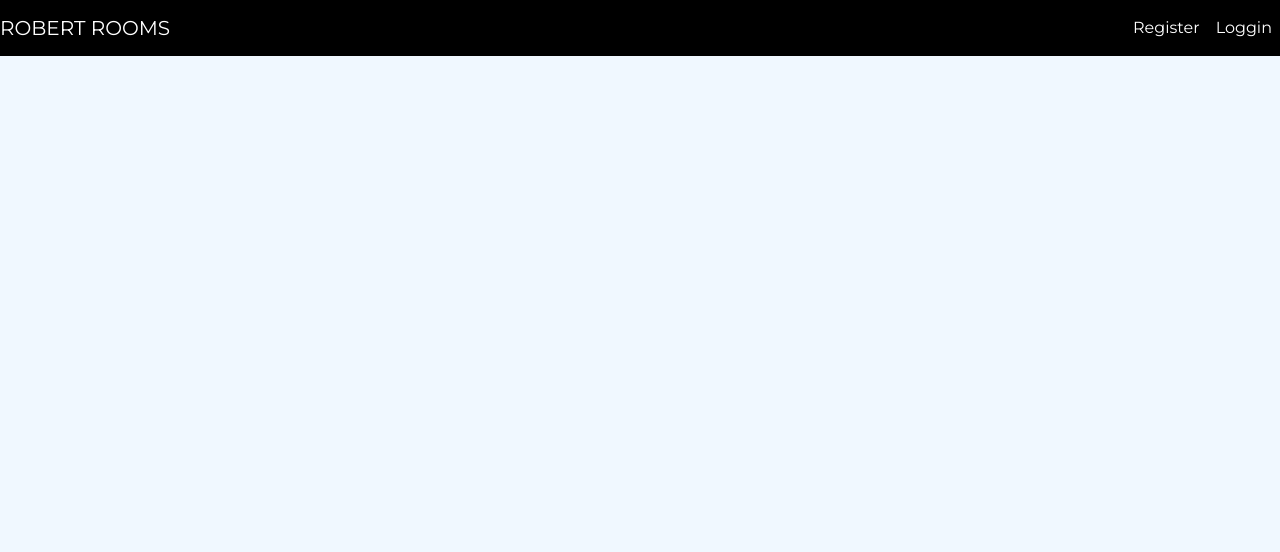
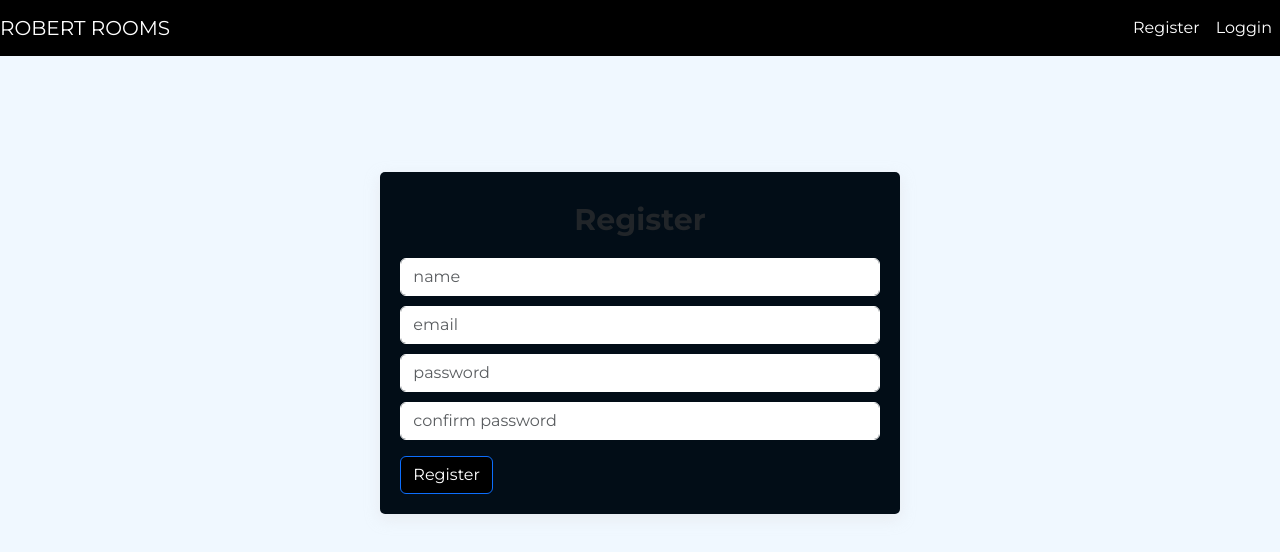
Before and after one commit to robertborka/Robert-Rooms, a React (Create React App) app: page /register in a window 1280 px wide. Shown: the top 552 px of the page. Built offline with nearby package versions, Linux system fonts and the light colour scheme.

Commit message:
Register and Loggin frontend

```diff
--- a/src/App.js
+++ b/src/App.js
@@ -3,6 +3,8 @@
 import Navbar from './components/Navbar';
 import Homescreen from './screens/Homescreen';
 import Bookingscreen from './screens/Bookingscreen';
+import Registersceen from './screens/Registerscreen';
+import Logginscreen from './screens/Logginscreen';
 
 function App() {
   return (
@@ -12,6 +14,9 @@
         <Routes>
           <Route path="/home" element={<Homescreen />} />
           <Route path="/book/:roomid" element={<Bookingscreen />} />
+          <Route path="/register" element={<Registersceen />} />
+          <Route path="/login" element={<Logginscreen />} />
+
         </Routes>
       </BrowserRouter>
     </div>
--- a/src/index.css
+++ b/src/index.css
@@ -64,3 +64,16 @@
   height: 400px;
   border-radius: 5px !important;
 }
+
+input{
+  box-shadow: none !important;
+  margin-top: 10px;
+  border: 1px solid white !important;
+}
+
+h2{
+  font-size: 30px !important;
+  padding: 10px;
+  font-weight: bold !important;
+  text-align: center;
+}
--- a/src/screens/Logginscreen.js
+++ b/src/screens/Logginscreen.js
@@ -0,0 +1,42 @@
+import React, { useState, useEffect } from "react";
+
+function Logginscreen() {
+
+    const [email, setemail] = useState('');
+    const [password, setpassword] = useState('');
+
+    function Loggin() {
+
+        const user = {
+            email,
+            password
+        }
+        console.log(user)
+    }
+
+
+    return (
+        <div>
+            <div className="row justify-content-center mt-5">
+                <div className="col-md-5 mt-5">
+                    <div className="box-shadow">
+                        <h2>Loggin</h2>
+
+                        <input type="text" className="form-control" placeholder="email"
+                            value={email} onChange={(e) => { setemail(e.target.value) }} />
+                        <input type="text" className="form-control" placeholder="password"
+                            value={password} onChange={(e) => { setpassword(e.target.value) }} />
+
+
+                        <button className="btn btn-primary mt-3" onClick={Loggin}>Loggin</button>
+
+                    </div>
+
+                </div>
+
+            </div>
+        </div>
+    )
+}
+
+export default Logginscreen
--- a/src/screens/Registerscreen.js
+++ b/src/screens/Registerscreen.js
@@ -1,11 +1,51 @@
-import React from "react";
+import React, { useState, useEffect } from "react";
 
-function Register() {
+function Registersceen() {
+
+    const [name, setname] = useState('');
+    const [email, setemail] = useState('');
+    const [password, setpassword] = useState('');
+    const [cpassword, setcpassword] = useState('');
+
+    function register() {
+        if (password === cpassword) {
+            const user = {
+                name,
+                email,
+                password,
+                cpassword
+            }
+            console.log(user)
+        }
+        else
+        alert('Password not matched')
+    }
+
+
     return (
         <div>
-            <h1>Register screen</h1>
+            <div className="row justify-content-center mt-5">
+                <div className="col-md-5 mt-5">
+                    <div className="box-shadow">
+                        <h2>Register</h2>
+                        <input type="text" className="form-control" placeholder="name"
+                            value={name} onChange={(e) => { setname(e.target.value) }} />
+                        <input type="text" className="form-control" placeholder="email"
+                            value={email} onChange={(e) => { setemail(e.target.value) }} />
+                        <input type="text" className="form-control" placeholder="password"
+                            value={password} onChange={(e) => { setpassword(e.target.value) }} />
+                        <input type="text" className="form-control" placeholder="confirm password"
+                            value={cpassword} onChange={(e) => { setcpassword(e.target.value) }} />
+
+                        <button className="btn btn-primary mt-3" onClick={register}>Register</button>
+
+                    </div>
+
+                </div>
+
+            </div>
         </div>
     )
 }
 
-export default Register
+export default Registersceen
```
